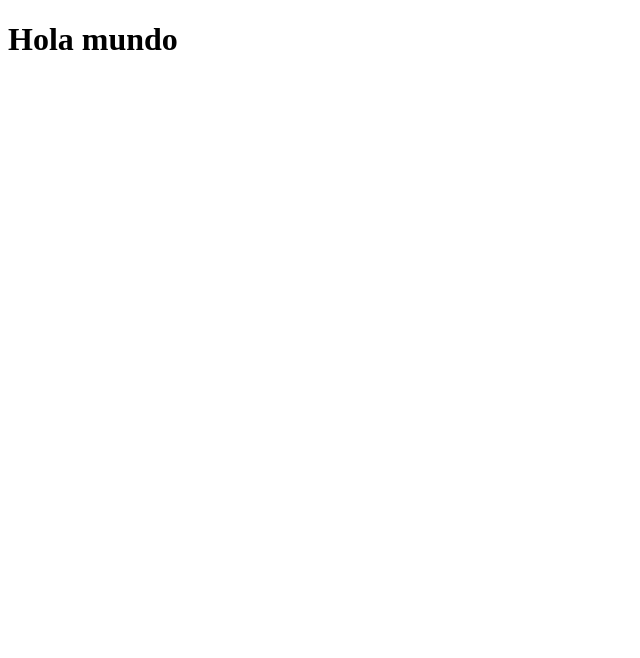
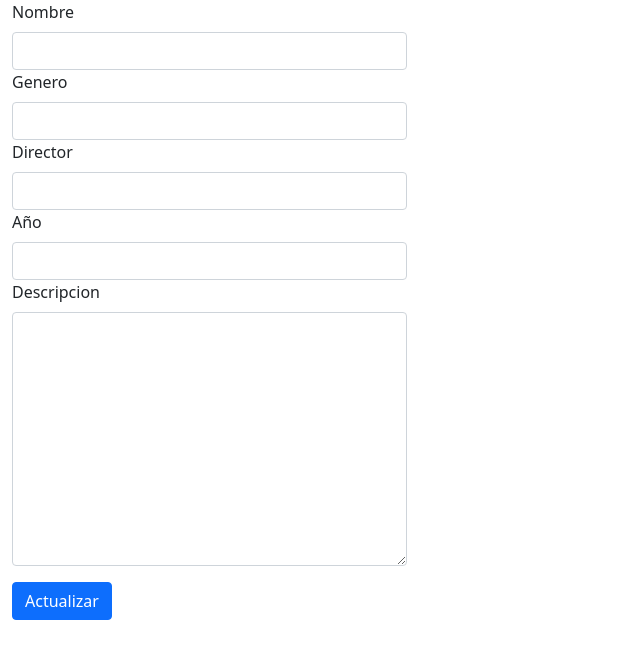
Before and after one commit to Andres0x90/crud-peliculas-sofka, a React (Create React App) app in the folder frontend/crud-peliculas-sofka/: page / in a window 1280 px wide. Shown: the top 658 px of the page, without its empty margins (0-640 px from the left). Built offline with nearby package versions, Linux system fonts and the light colour scheme.

Commit message:
Se actualizo la version de java de la api

```diff
--- a/frontend/crud-peliculas-sofka/public/index.html
+++ b/frontend/crud-peliculas-sofka/public/index.html
@@ -24,6 +24,7 @@
       work correctly both with client-side routing and a non-root public URL.
       Learn how to configure a non-root public URL by running `npm run build`.
     -->
+    <link href="https://cdn.jsdelivr.net/npm/bootstrap@5.1.1/dist/css/bootstrap.min.css" rel="stylesheet" integrity="sha384-F3w7mX95PdgyTmZZMECAngseQB83DfGTowi0iMjiWaeVhAn4FJkqJByhZMI3AhiU" crossorigin="anonymous">
     <title>React App</title>
   </head>
   <body>
@@ -39,5 +40,6 @@
       To begin the development, run `npm start` or `yarn start`.
       To create a production bundle, use `npm run build` or `yarn build`.
     -->
+    <script src="https://cdn.jsdelivr.net/npm/bootstrap@5.1.1/dist/js/bootstrap.bundle.min.js" integrity="sha384-/bQdsTh/da6pkI1MST/rWKFNjaCP5gBSY4sEBT38Q/9RBh9AH40zEOg7Hlq2THRZ" crossorigin="anonymous"></script>
   </body>
 </html>
--- a/frontend/crud-peliculas-sofka/src/App.js
+++ b/frontend/crud-peliculas-sofka/src/App.js
@@ -1,8 +1,9 @@
+import UpdateMovie from "./components/UpdateMovie";
 
 function App() {
   return (
-    <div className="App">
-        <h1>Hola mundo</h1>
+    <div className="container-fluid">
+        <UpdateMovie />
     </div>
   );
 }
--- /dev/null
+++ b/frontend/crud-peliculas-sofka/src/components/UpdateMovie.jsx
@@ -0,0 +1,55 @@
+import React, { Fragment } from "react";
+import {useForm} from "react-hook-form";
+
+
+
+const UpdateMovie = () =>
+{
+    const {register, errors, handleSubmit} = useForm();
+
+    const onSubmit = (data) =>
+    {
+        fetch('http://localhost:8080/api/movies/update',
+        {
+            method: "PUT",
+            headers: {"Content-Type": "application/json"},
+            body: JSON.stringify(data)
+        }).then((response) => {console.log(response);})
+    }
+    return(
+        <Fragment>
+            <form className="row col-4" onSubmit={handleSubmit(onSubmit)}>
+                <div>
+                    <label className="form-label">Nombre</label>
+                    <input className="form-control" type="text"
+                    {... register("name")} />
+                </div>
+                <div>
+                    <label className="form-label">Genero</label>
+                    <input className="form-control" type="text"
+                    {... register("gender")} />
+                </div>
+                <div>
+                    <label className="form-label">Director</label>
+                    <input className="form-control" type="text"
+                    {... register("directory")} />
+                </div>
+                <div>
+                    <label className="form-label">Año</label>
+                    <input className="form-control" type="number" min="1895"
+                    {... register("year")} />
+                </div>
+                <div>
+                    <label className="form-label">Descripcion</label>
+                    <textarea className="form-control" name="" id="" cols="30" rows="10"
+                    {... register("description")} ></textarea>
+                </div>
+                <div>
+                    <button type="submit" className="btn btn-primary my-3" >Actualizar</button>
+                </div>
+            </form>
+        </Fragment>
+    );
+}
+
+export default UpdateMovie;
--- a/frontend/crud-peliculas-sofka/src/index.js
+++ b/frontend/crud-peliculas-sofka/src/index.js
@@ -3,6 +3,7 @@ import ReactDOM from 'react-dom';
 import App from './App';
 
 ReactDOM.render(
+
   <React.StrictMode>
     <App />
   </React.StrictMode>,
```
Also changed, not shown: 2 other files (tests, documents, lock files or other folders).
